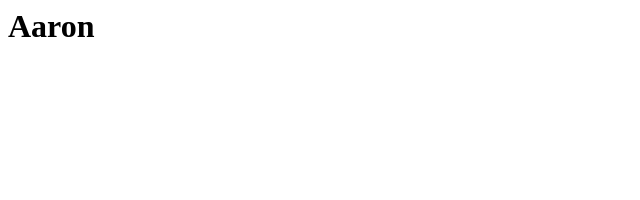
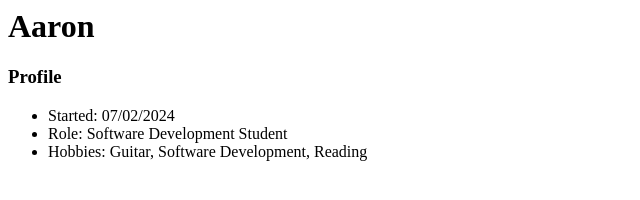
Before and after one commit to aaronelarkin/aaronelarkin.github.io, a plain HTML site: page index.html in a window 1280 px wide. Shown: the whole page, without its empty margins (0-640 px from the left). Drawn offline with Linux system fonts and the light colour scheme.

Commit message:
Updated my profile

```diff
--- a/index.html
+++ b/index.html
@@ -1 +1,8 @@
 <h1>Aaron</h1>
+
+<h3>Profile</h3>
+<ul>
+<li>Started: 07/02/2024</li>
+<li>Role: Software Development Student</li>
+<li>Hobbies: Guitar, Software Development, Reading</li>
+</ul>
```
